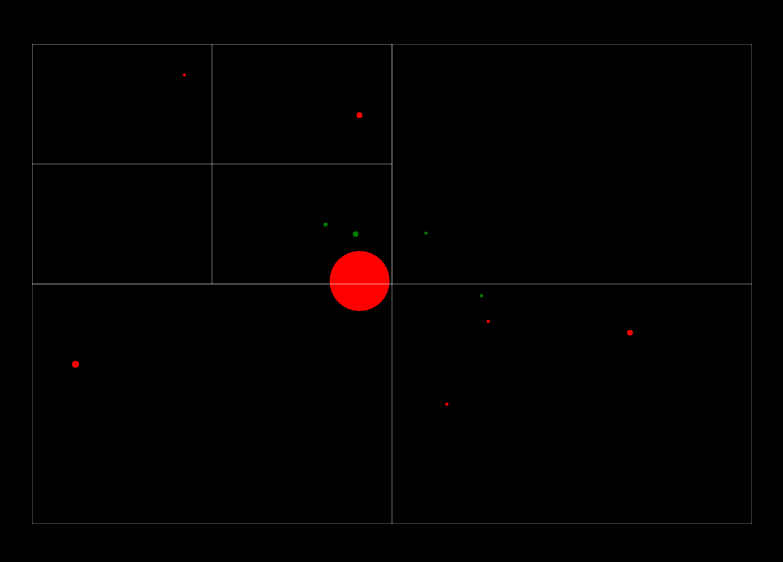
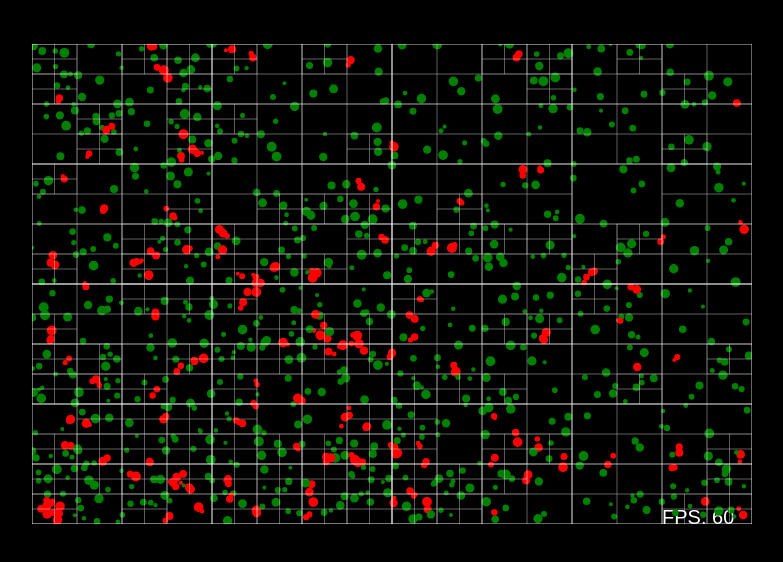
Before and after one commit to bi3mer/quad_tree_visualization, a website: page index.html in a window 1280 px wide. Shown: the whole page, without its empty margins (248-1031 px from the left). Drawn offline with Linux system fonts and the light colour scheme.

Commit message:
looks good to me now

```diff
--- a/package.json
+++ b/package.json
@@ -10,8 +10,8 @@
     "typescript": "^5.0.0"
   },
   "scripts": {
-    "build": "bun build src/index.ts --outfile dist/bundle.js",
-    "watch": "bun build src/index.ts --outfile dist/bundle.js --watch",
-    "prod": "bun build src/index.ts --outfile dist/bundle.js --minify"
+    "build": "bun build src/index.ts --outfile dist/index.js",
+    "watch": "bun build src/index.ts --outfile dist/index.js --watch",
+    "prod": "bun build src/index.ts --outfile dist/index.js --minify --minify-whitespace --minify-identifiers --minify-syntax"
   }
 }
--- a/src/engine.ts
+++ b/src/engine.ts
@@ -25,7 +25,7 @@ export class Engine {
     this.qTree = new QuadTree(new Point(0, 0), this.screen);
 
     this.entities = [];
-    for (let i = 0; i < 10; ++i) {
+    for (let i = 0; i < 1000; ++i) {
       const e = new Entity(this.screen);
       this.entities.push(e);
       this.qTree.insert(e);
--- a/src/quadTree.ts
+++ b/src/quadTree.ts
@@ -53,7 +53,12 @@ export class QuadTree {
 
     // Layer has space for another entity or max depth of the quad tree reached
     if (this.occupants.length < 4 || this.depth >= MAX_DETPH) {
-      this.occupants.push(entity);
+      // Update to quad tree can cause entity spliting which causes multiple
+      // referecnes of the same entitty to polute the tree, so we check before
+      // adding
+      if (!this.occupants.includes(entity)) {
+        this.occupants.push(entity);
+      }
       return
     }
 
@@ -162,14 +167,17 @@ export class QuadTree {
       occupants += this.subTrees[i].occupants!.length;
     }
 
+    // We can deconstruct the subtrees
     if (occupants <= 4) {
-      // We can deconstruct the trees below
       this.occupants = [];
       for (i = 0; i < 4; ++i) {
         const occupants = this.subTrees[i].occupants!;
         const size = occupants.length;
+
         for (let jj = 0; jj < size; ++jj) {
-          this.occupants.push(occupants[jj]);
+          if (!this.occupants.includes(occupants[jj])) { // prevent reference pollution
+            this.occupants.push(occupants[jj]);
+          }
         }
       }
 
@@ -178,6 +186,7 @@ export class QuadTree {
   }
 
   private addToSubTrees(entity: Entity) {
+    // TODO: delete all this inbounds nonsense
     let inBounds = false;
     for (let i = 0; i < 4; ++i) {
       inBounds ||= this.subTrees![i].inBounds(entity);
```
Also changed, not shown: index.html (+0 -1 lines), dist/index.js.
